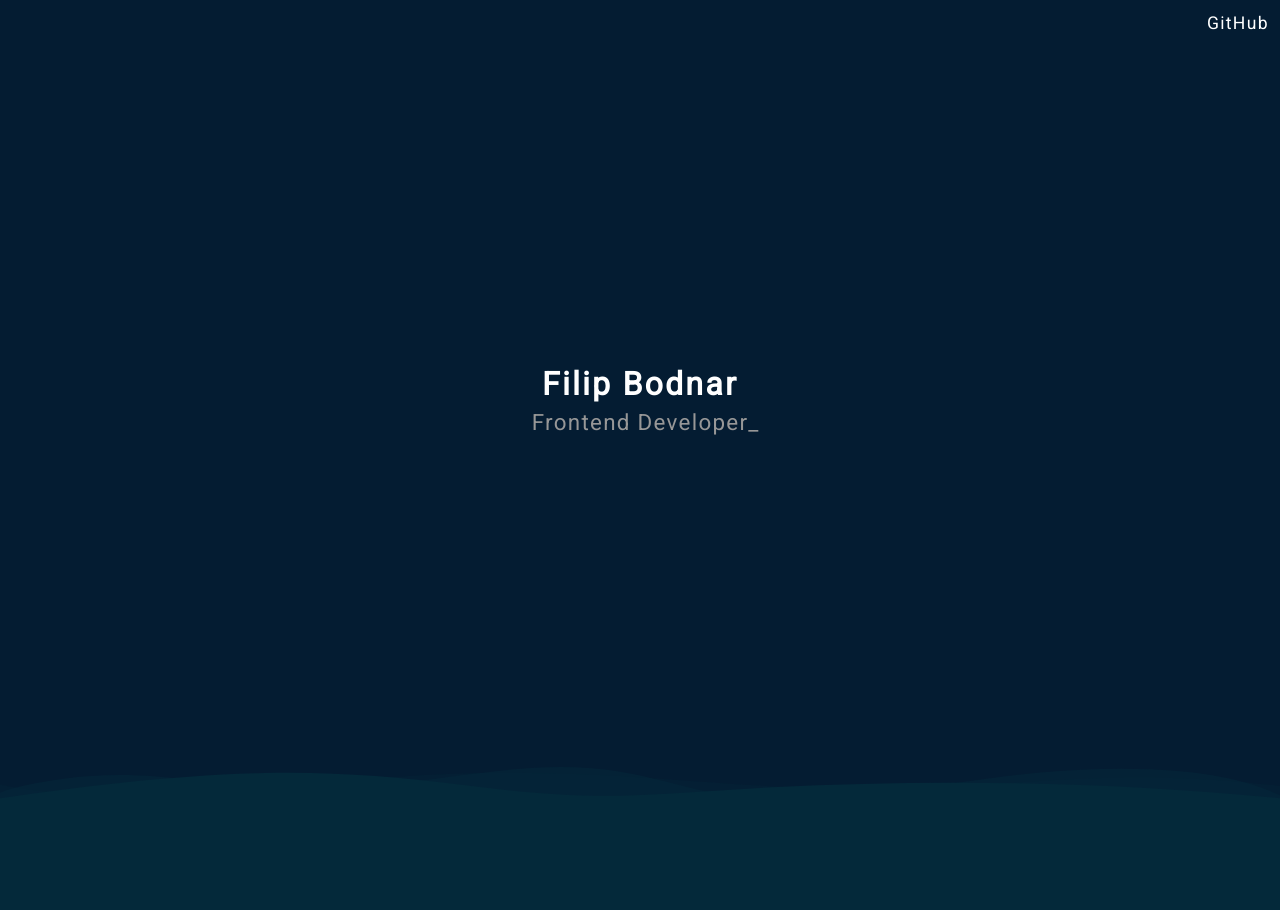
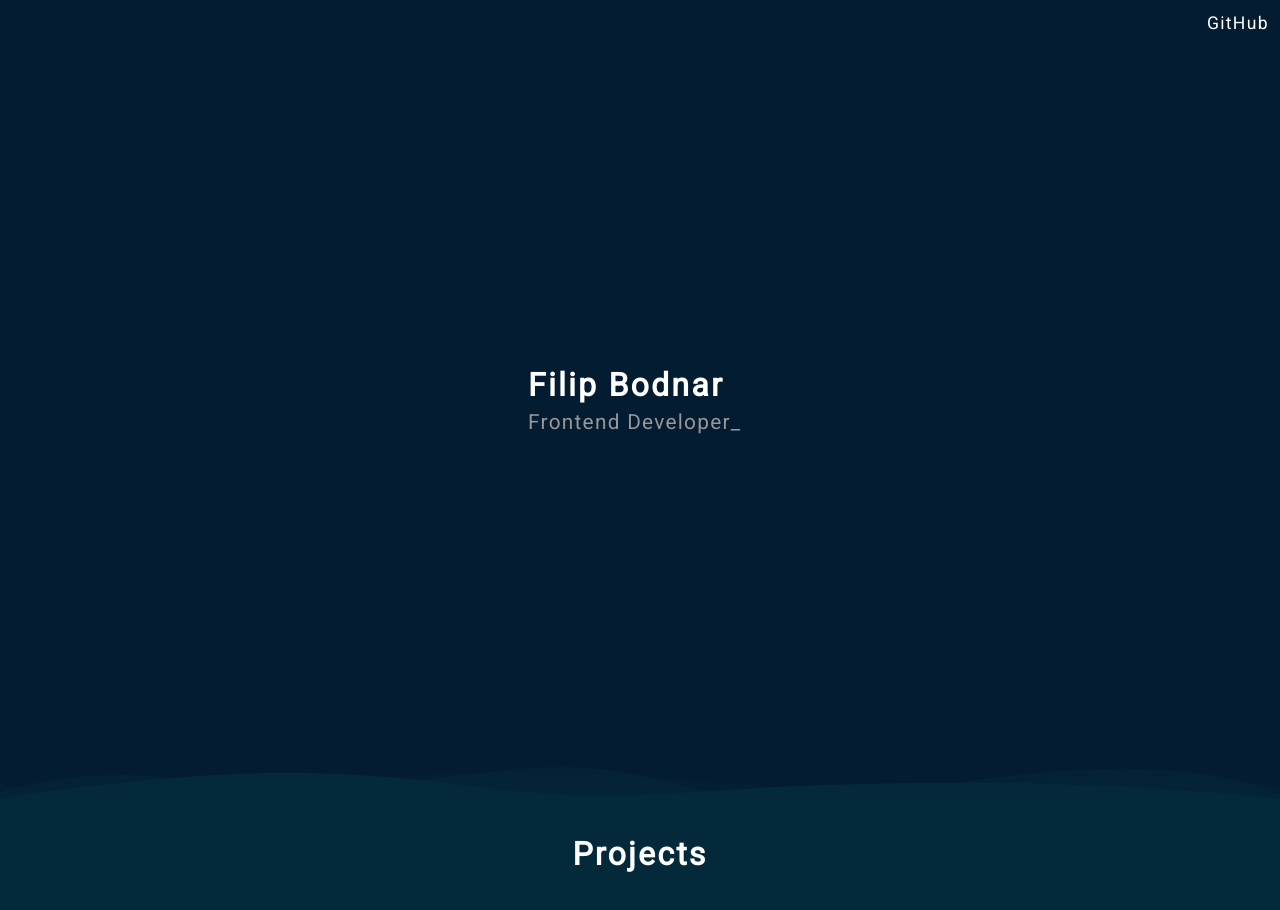
Before and after one commit to fykyby/personal-website, a React (Create React App) app: page / in a window 1280 px wide. Shown: the top 910 px of the page. Built offline with nearby package versions, Linux system fonts and the light colour scheme.

Commit message:
More tweaks

```diff
--- a/src/components/Project.tsx
+++ b/src/components/Project.tsx
@@ -1,4 +1,4 @@
-// import "../styles/Project.scss";
+import "../styles/Project.scss";
 
 export default function Project(): JSX.Element {
   return <article className="Project"></article>;
--- a/src/components/Projects.tsx
+++ b/src/components/Projects.tsx
@@ -6,5 +6,12 @@ import imgBattleship from "../images/battleship.png";
 import imgSnake from "../images/snake.png";
 
 export default function Projects(): JSX.Element {
-  return <section className="Projects"></section>;
+  return (
+    <section className="Projects">
+      <h1>Projects</h1>
+      <div className="projectList">
+        <Project />
+      </div>
+    </section>
+  );
 }
--- a/src/styles/About.scss
+++ b/src/styles/About.scss
@@ -8,6 +8,12 @@
   justify-content: center;
   align-items: center;
   flex-direction: column;
+
+  h1,
+  h2 {
+    // outline: 1px solid red;
+    width: 14rem;
+  }
 
   a {
     position: absolute;
--- a/src/styles/Projects.scss
+++ b/src/styles/Projects.scss
@@ -1,7 +1,9 @@
-  @use './shared.scss';
+@use "./shared.scss";
 
 .Projects {
   background-color: shared.$colorBg2;
+  padding-block: 32px;
   min-height: 100vh;
-
+  display: flex;
+  justify-content: center;
 }
--- a/src/styles/index.scss
+++ b/src/styles/index.scss
@@ -23,7 +23,7 @@ h1 {
 
 h2 {
   font-weight: normal;
-  font-size: 1.4rem;
+  font-size: 1.3rem;
   color: shared.$textColor3;
 }
 
```
Also changed, not shown: src/styles/Project.scss (added).
